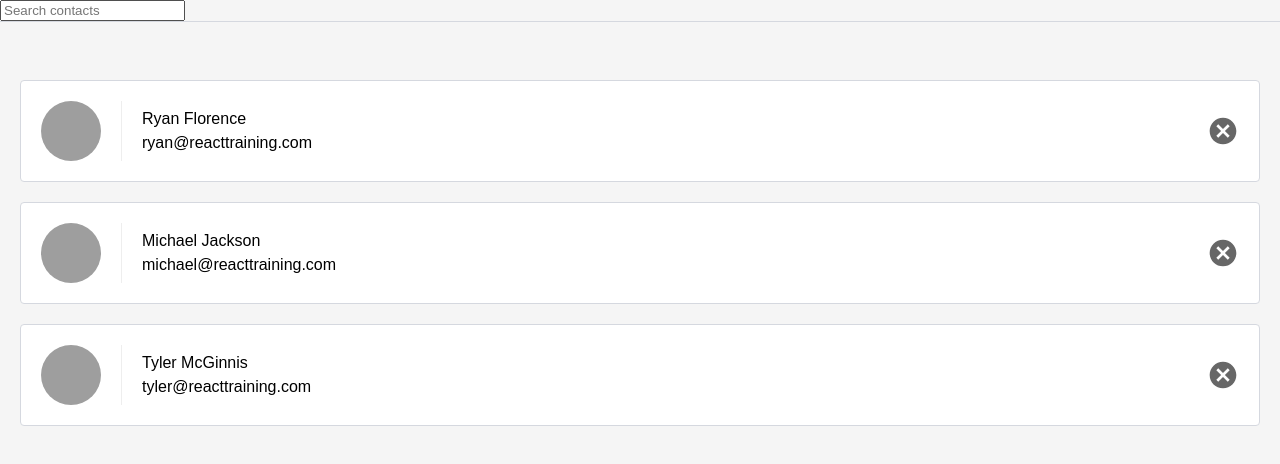
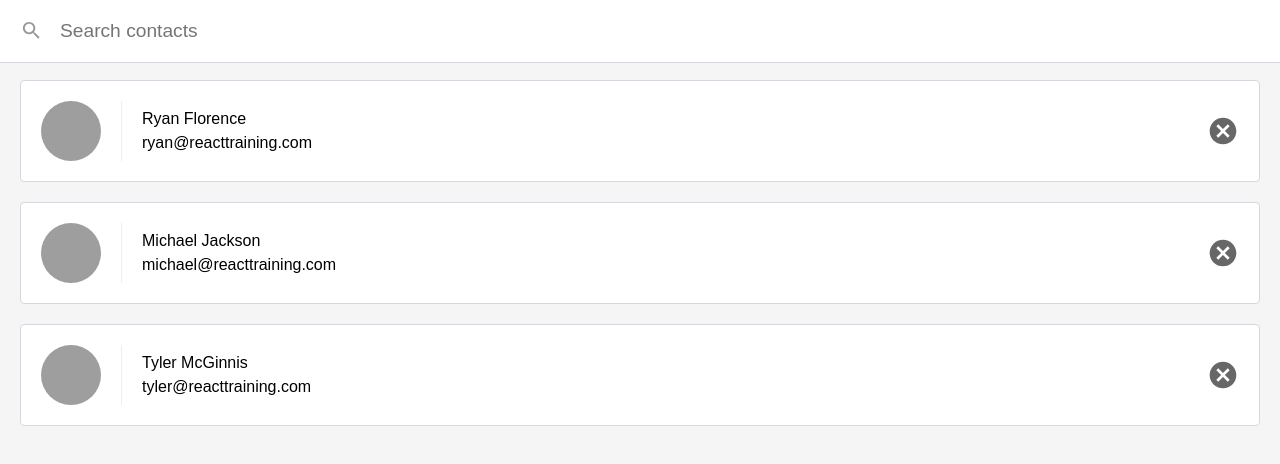
Before and after one commit to sultanmyrza/react-nd-contacts, a React (Create React App) app in the folder frontend-react/: page / in a window 1280 px wide. Shown: the top 464 px of the page. Built offline with nearby package versions, Linux system fonts and the light colour scheme.

Commit message:
fix type in code

```diff
--- a/frontend-react/src/components/ListContacts.js
+++ b/frontend-react/src/components/ListContacts.js
@@ -12,7 +12,7 @@ class ListContacts extends React.Component {
     }
 
     updateQuery = (query) => {
-        this.setState({ query: kquery.trim() })
+        this.setState({ query: query.trim() })
     }
 
     render() {
@@ -20,7 +20,7 @@ class ListContacts extends React.Component {
             <div className="list-contacts">
                 <div className="list-contacts-top">
                     <input
-                        className="serach-contacts"
+                        className="search-contacts"
                         type="text"
                         placeholder="Search contacts"
                         value={this.state.query}
@@ -36,7 +36,7 @@ class ListContacts extends React.Component {
                                 <p>{contact.email}</p>
                             </div>
                             <button
-                                onClick={() => props.onDeleteContact(contact)}
+                                onClick={() => this.props.onDeleteContact(contact)}
                                 className="contact-remove">
                                 Remove
                             </button>
```
